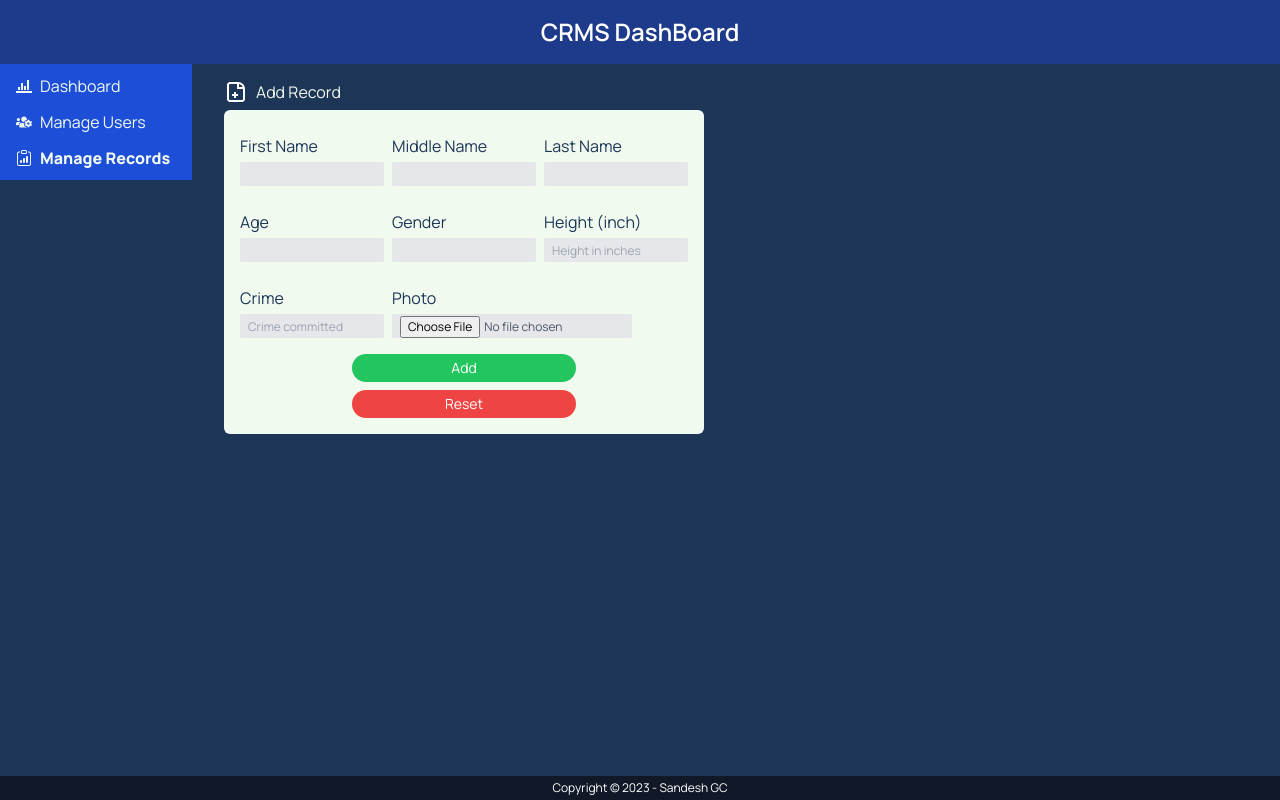
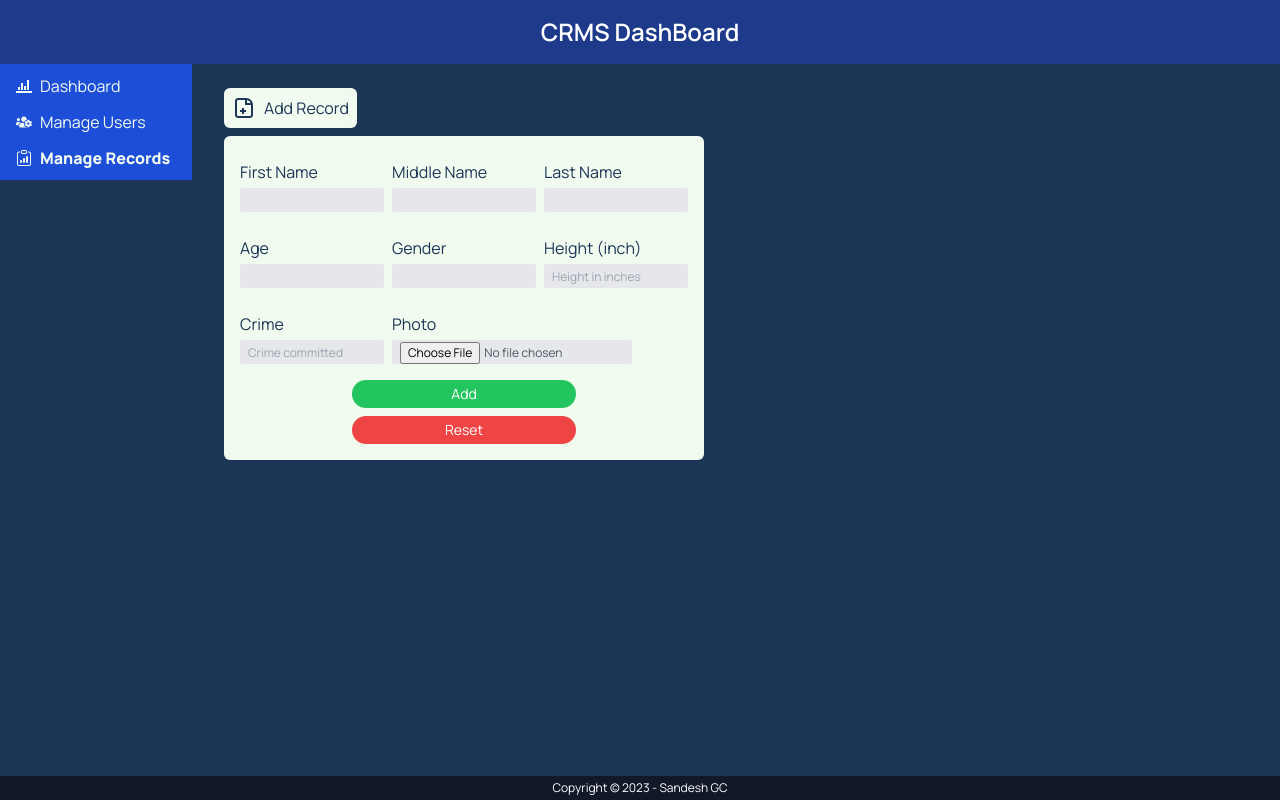
Before and after one commit to gcsandesh/Criminal-Record-Management-System, a React (Vite) app in the folder client/: page /admin/records/add in a window 1280 px wide. Built offline with nearby package versions, Linux system fonts and the light colour scheme.

Commit message:
style the 'add record' btn on ManageRecords page

```diff
--- a/client/src/pages/Admin/ManageRecords.jsx
+++ b/client/src/pages/Admin/ManageRecords.jsx
@@ -6,8 +6,11 @@ export default function ManageRecords() {
 	return (
 		<div>
 			<button>
-				<Link to="add" className="flex items-center gap-2">
-					<CgFileAdd color="white" size={24} /> Add Record
+				<Link
+					to="add"
+					className="flex items-center gap-2 p-2 my-2 bg-light text-dark rounded-md"
+				>
+					<CgFileAdd color="dark" size={24} /> Add Record
 				</Link>
 			</button>
 			<Outlet />
```
